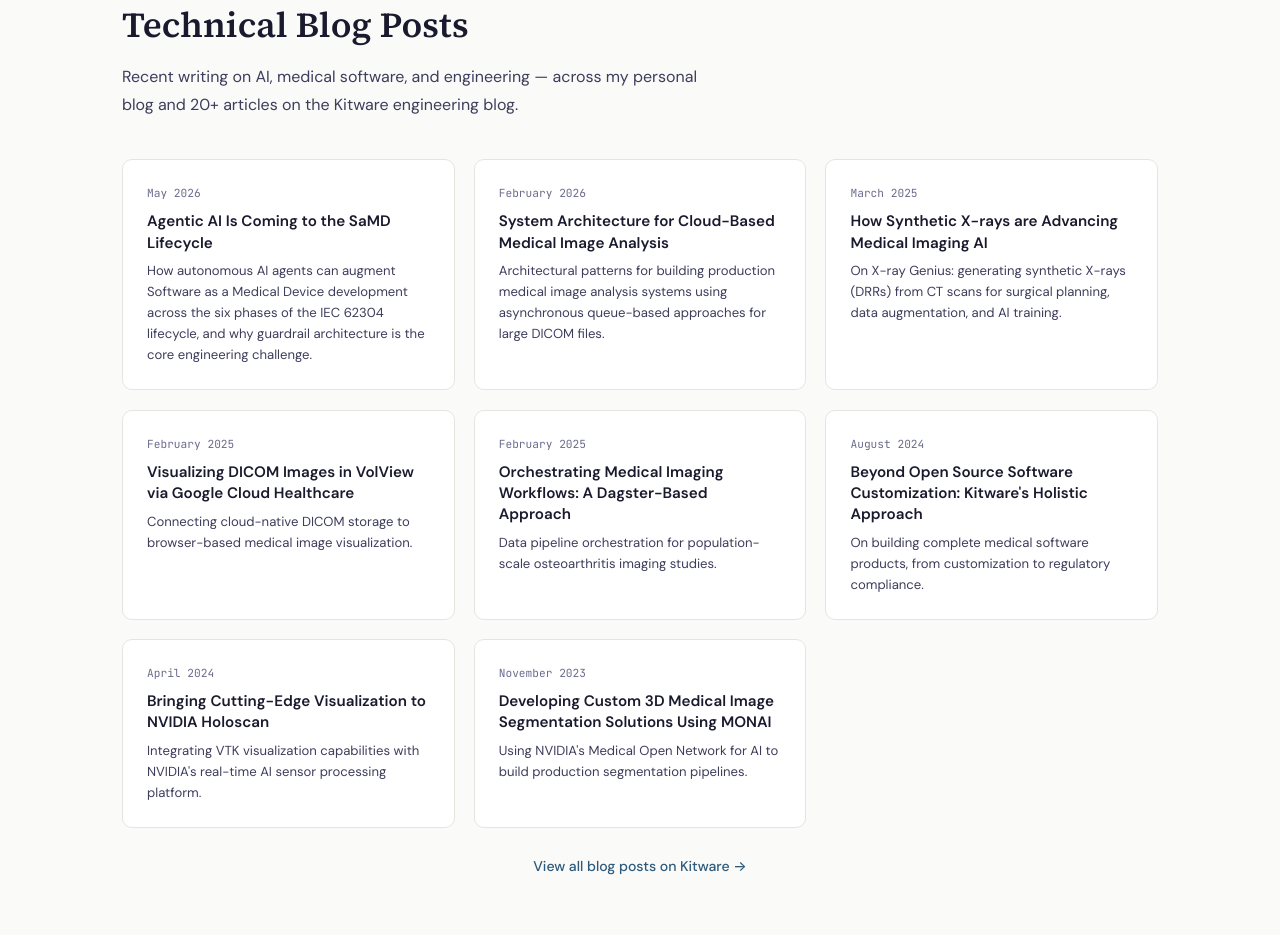
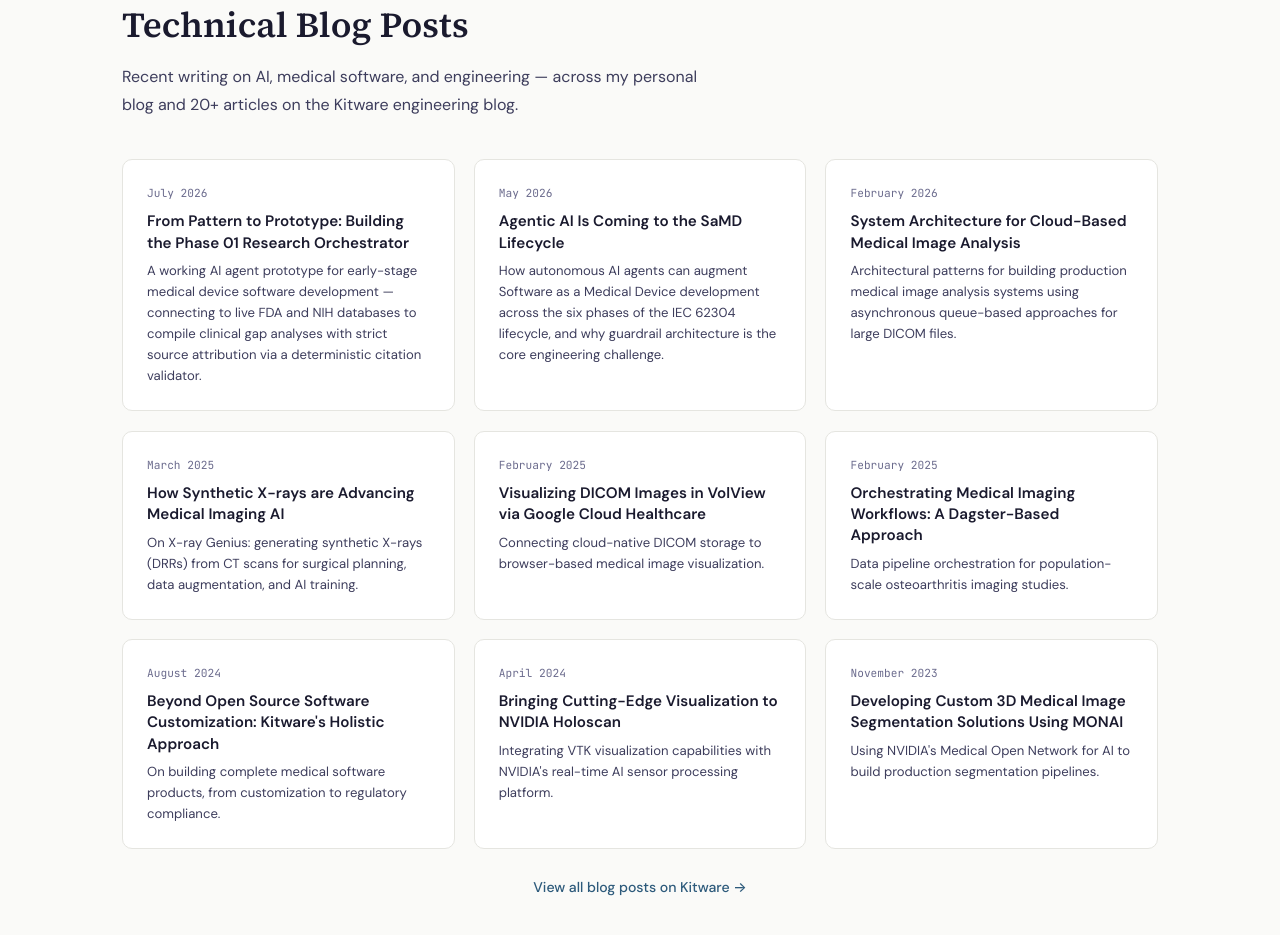
Before and after one commit to andinet/andinet.github.io, a plain HTML site: page index.html in a window 1280 px wide. Shown: the part 4954-5889 px from the top of the page. Drawn offline with Linux system fonts and the light colour scheme.

Commit message:
Add Phase 01 Research Orchestrator blog post to Writing section
Co-Authored-By: Claude Opus 4.8 (1M context) <noreply@anthropic.com>

```diff
--- a/index.html
+++ b/index.html
@@ -1065,6 +1065,11 @@ footer p {
   <div class="section-desc">Recent writing on AI, medical software, and engineering — across my personal blog and 20+ articles on the Kitware engineering blog.</div>
 
   <div class="blog-grid">
+    <a class="blog-card" href="https://blog.andinet.dev/from-pattern-to-prototype-building-the-phase-01-research-orchestrator" target="_blank">
+      <div class="blog-date">July 2026</div>
+      <h4>From Pattern to Prototype: Building the Phase 01 Research Orchestrator</h4>
+      <p>A working AI agent prototype for early-stage medical device software development — connecting to live FDA and NIH databases to compile clinical gap analyses with strict source attribution via a deterministic citation validator.</p>
+    </a>
     <a class="blog-card" href="https://blog.andinet.dev/agentic-ai-is-coming-to-the-samd-lifecycle" target="_blank">
       <div class="blog-date">May 2026</div>
       <h4>Agentic AI Is Coming to the SaMD Lifecycle</h4>
```
